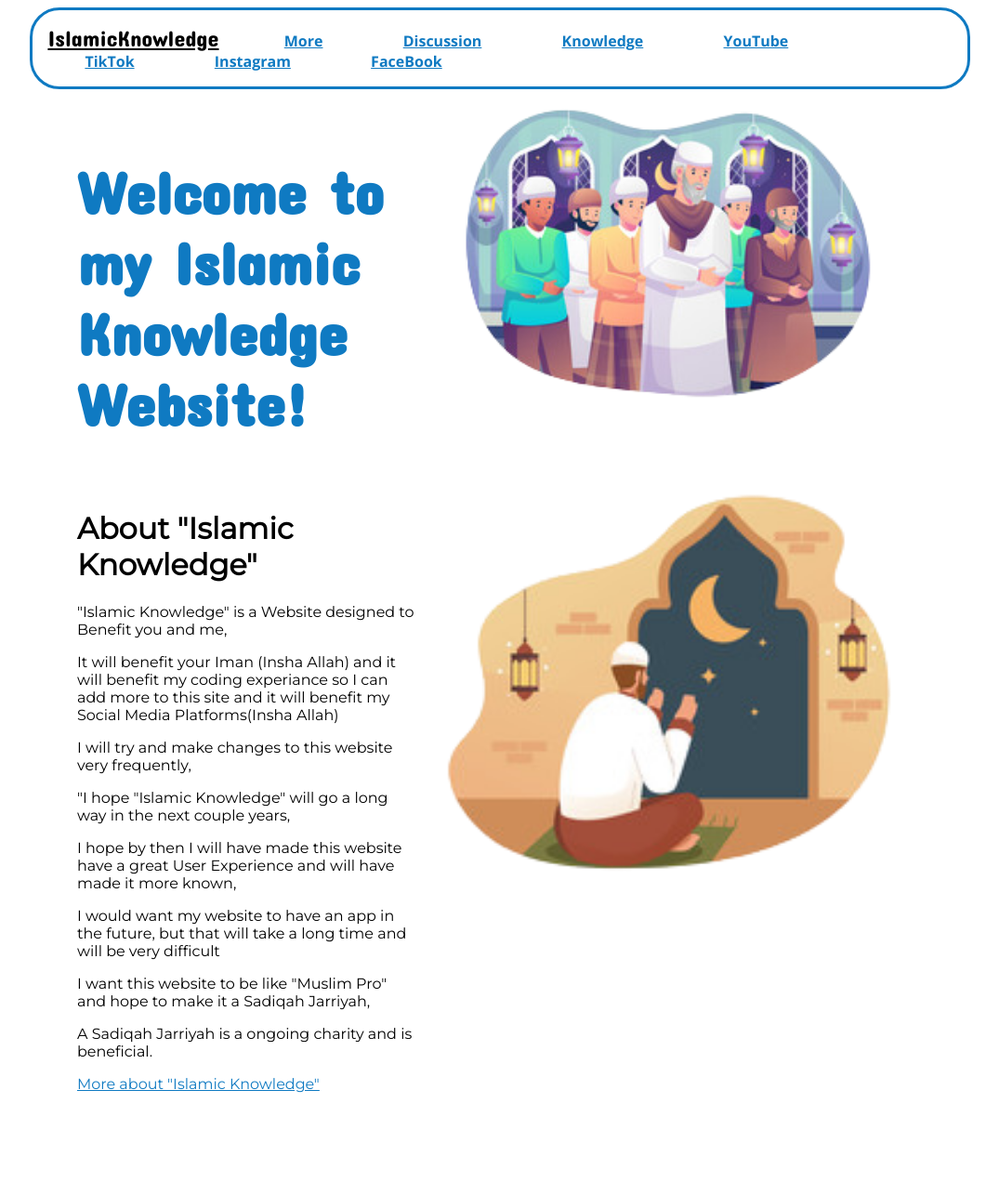
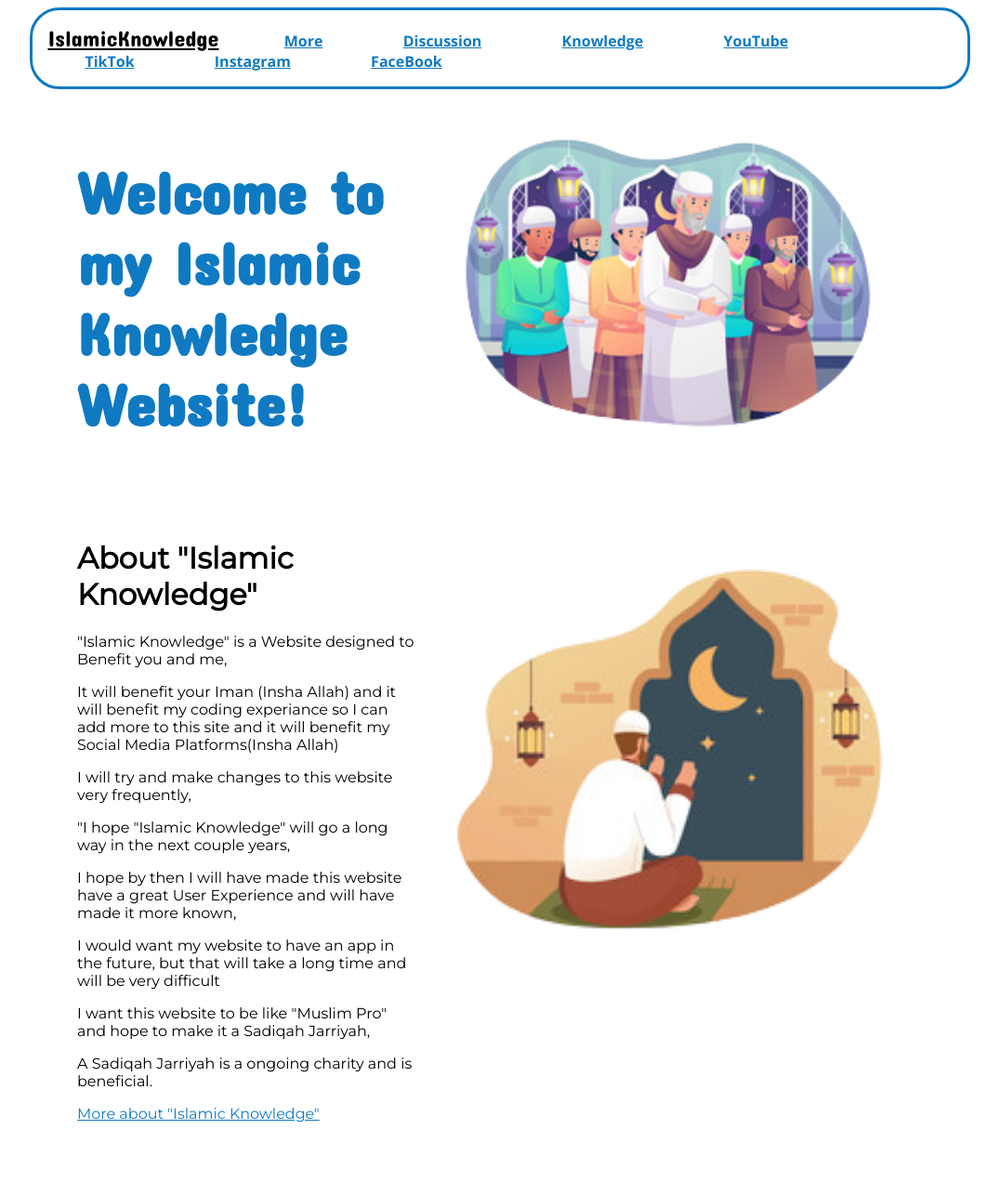
Before and after one commit to Islamic-Knowledge/Islamic-Knowledge, a plain HTML site: page index.html in a window 1280 px wide. Shown: the whole page at 93% size, without its empty margins (102-1177 px from the left). Before the commit the page ends 1176 px from the top, so only its background shows below. Drawn offline with nearby package versions, Linux system fonts and the light colour scheme.

Commit message:
Update styles.css

```diff
--- a/styles.css
+++ b/styles.css
@@ -40,6 +40,7 @@
     background-position: center;
     background-size: contain;
     background-repeat: no-repeat;
+    margin-top: 2em;
 }
 #right-col-index {
     background-image: url(images/Prayer1.png);
@@ -79,7 +80,7 @@
     background-position: center;
     background-size: contain;
     background-repeat: no-repeat;
-    padding-top: 1em;
+    margin-top: 3em;
 }
 #right-col-index-2 {
     background-image: url(images/Dua.png);
@@ -92,4 +93,5 @@
 }
 #content-area-2 {
     color: rgb(15, 122, 194);
+    padding-bottom: 4em;
 }
```
